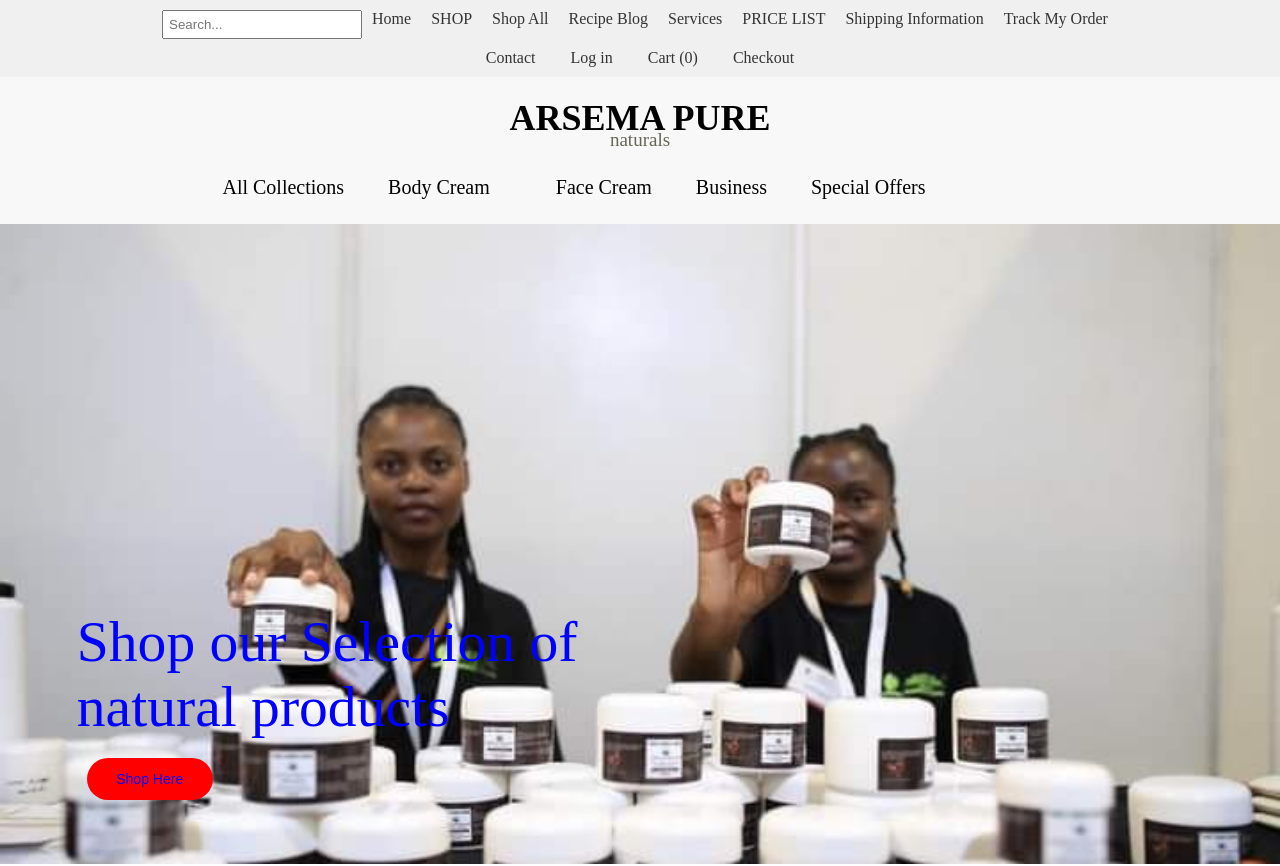
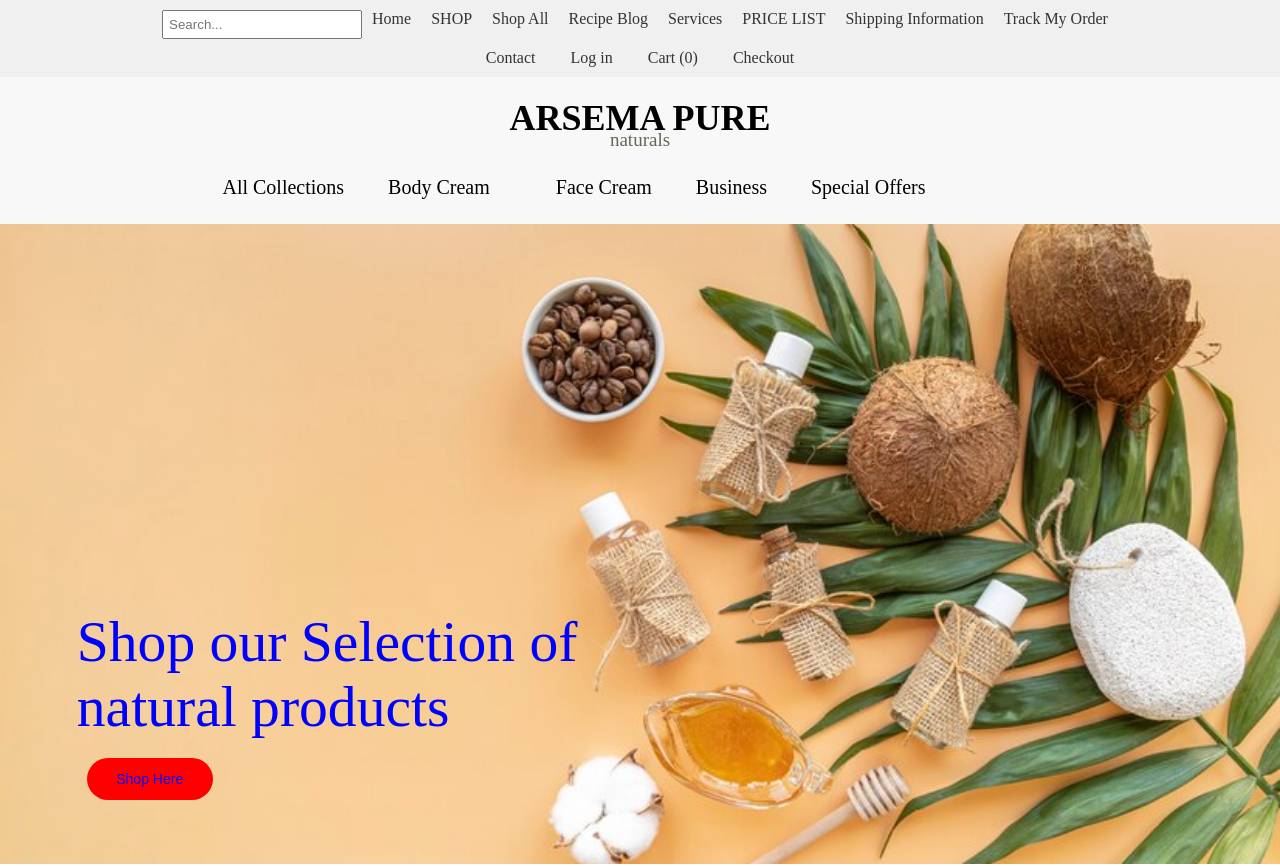
Before and after one commit to Syanda9/Web, a React (Vite) app: page / in a window 1280 px wide. Shown: the top 866 px of the page. Built offline with nearby package versions, Linux system fonts and the light colour scheme.

Commit message:
Update Header.css

```diff
--- a/src/Header/Header.css
+++ b/src/Header/Header.css
@@ -1,7 +1,7 @@
 .header{
     height:50vw;
     margin: 0;
-    background: url('/main.jpg') no-repeat;
+    background: url('/ingre.jpg') no-repeat;
     background-size: 100%;
     position: relative;
 }
```
